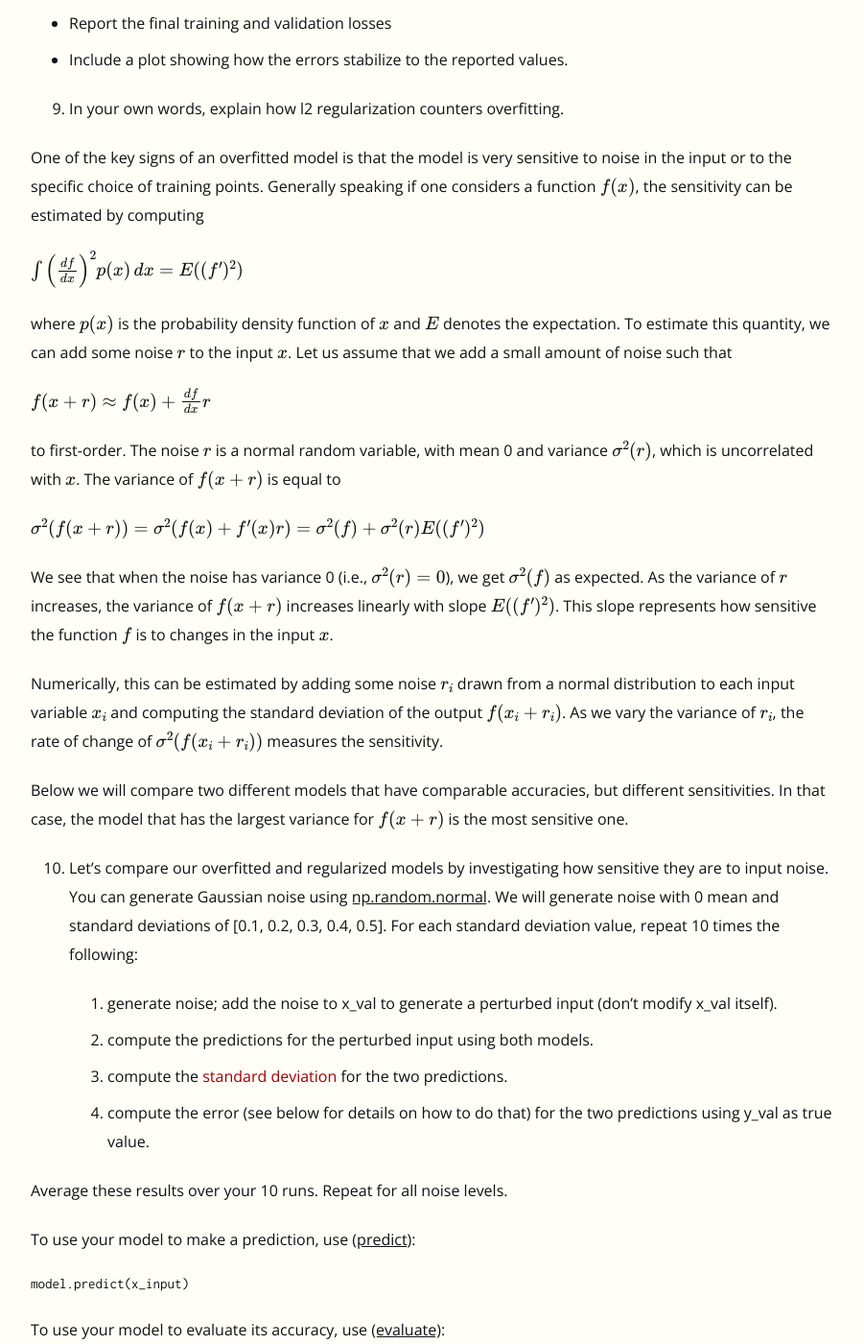
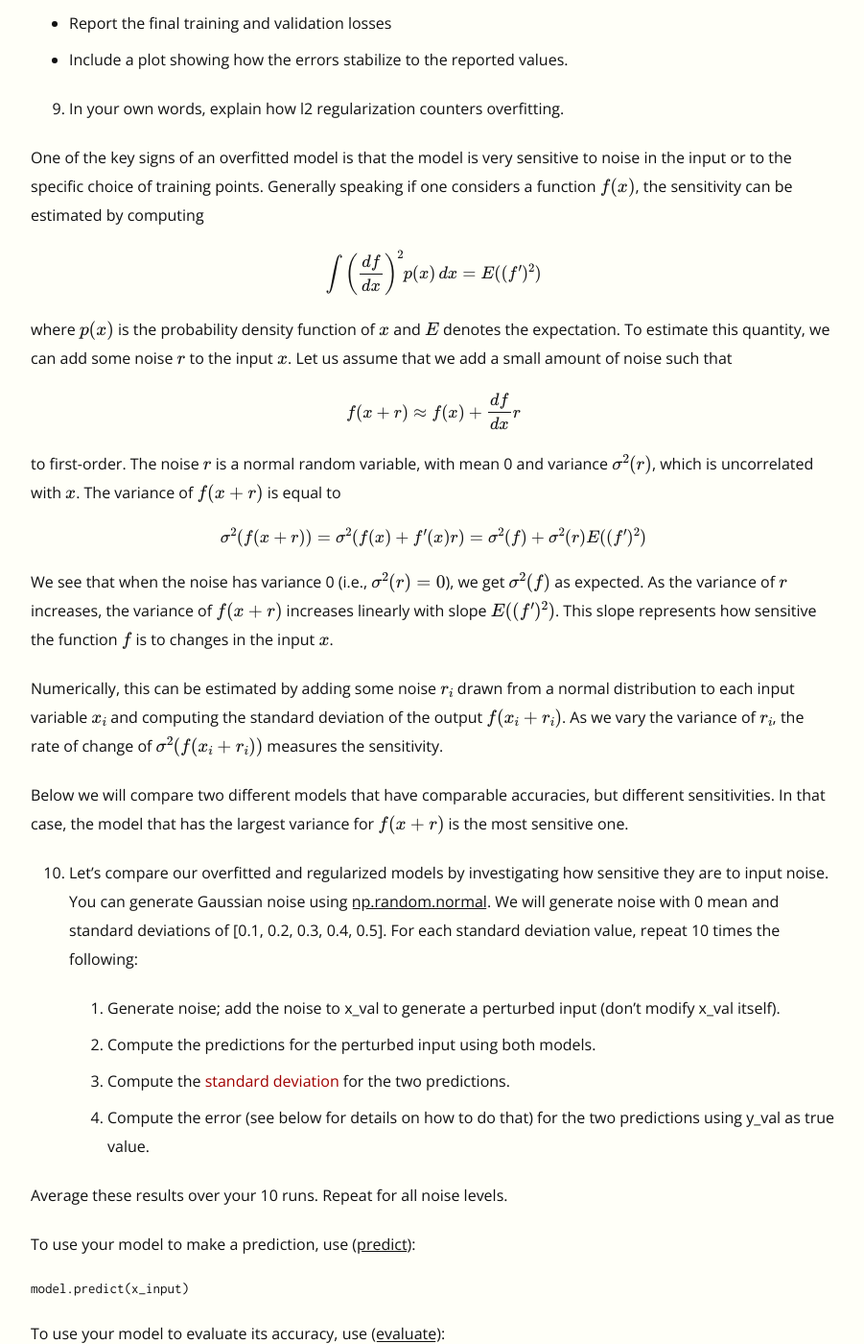
Before and after one commit to EricDarve/me343-cme216-winter-2021, a Jekyll site: the page built from Homework/HW2/HW2 Questions.md, in a window 1280 px wide and 1400 px high, scrolled down 4202 px. Shown: the whole window at 96% size, without its empty margins (128-1029 px from the left). Built offline with Jekyll 4.4.1, drawn with Linux system fonts in a browser that asks for light colours; formulas are drawn with MathJax 3; some of the changed text lies outside the part shown.

Commit message:
Small hwk 2 update

```diff
--- a/Homework/HW2/HW2 Questions.md
+++ b/Homework/HW2/HW2 Questions.md
@@ -29,9 +29,9 @@
 
 Submission instructions: turn in the code in your notebook to perform the following:
 
-- build the model
-- compile the model
-- run `summary()` and print the output
+- Build the model
+- Compile the model
+- Run `summary()` and print the output
 
 Answer the following question: how many trainable parameters does the model have?
 
@@ -70,8 +70,8 @@
 
 Submission instructions:
 
-- turn in the code to compute the histogram
-- turn in your plot of the histogram
+- Turn in the code to compute the histogram
+- Turn in your plot of the histogram
 
 In addition, comment on the two distributions.
 
@@ -107,15 +107,15 @@
 
 One of the key signs of an overfitted model is that the model is very sensitive to noise in the input or to the specific choice of training points. Generally speaking if one considers a function $f(x)$, the sensitivity can be estimated by computing
 
-$ \int \left( \frac{df}{dx} \right)^2 p(x) \, dx = E((f')^2) $
+$$ \int \left( \frac{df}{dx} \right)^2 p(x) \, dx = E((f')^2) $$
 
 where $p(x)$ is the probability density function of $x$ and $E$ denotes the expectation. To estimate this quantity, we can add some noise $r$ to the input $x$. Let us assume that we add a small amount of noise such that
 
-$ f(x + r) \approx f(x) + \frac{df}{dx} r $
+$$ f(x + r) \approx f(x) + \frac{df}{dx} r $$
 
 to first-order. The noise $r$ is a normal random variable, with mean 0 and variance $\sigma^2(r)$, which is uncorrelated with $x$. The variance of $f(x+r)$ is equal to
 
-$ \sigma^2(f(x+r)) = \sigma^2(f(x) + f'(x) r) = \sigma^2(f) + \sigma^2(r) E((f')^2) $
+$$ \sigma^2(f(x+r)) = \sigma^2(f(x) + f'(x) r) = \sigma^2(f) + \sigma^2(r) E((f')^2) $$
 
 We see that when the noise has variance 0 (i.e., $\sigma^2(r)=0$), we get $\sigma^2(f)$ as expected. As the variance of $r$ increases, the variance of $f(x+r)$ increases linearly with slope $E((f')^2)$. This slope represents how sensitive the function $f$ is to changes in the input $x$.
 
@@ -126,10 +126,10 @@
 {:start="10"}
 10. Let's compare our overfitted and regularized models by investigating how sensitive they are to input noise. You can generate Gaussian noise using [np.random.normal](https://docs.scipy.org/doc/numpy-1.15.0/reference/generated/numpy.random.normal.html). We will generate noise with 0 mean and standard deviations of [0.1, 0.2, 0.3, 0.4, 0.5]. For each standard deviation value, repeat 10 times the following:
 
-    1. generate noise; add the noise to x_val to generate a perturbed input (don't modify x_val itself).
-    2. compute the predictions for the perturbed input using both models.
-    3. compute the [standard deviation](https://docs.scipy.org/doc/numpy/reference/generated/numpy.std.html) for the two predictions.
-    4. compute the error (see below for details on how to do that) for the two predictions using y_val as true value.
+    1. Generate noise; add the noise to x_val to generate a perturbed input (don't modify x_val itself).
+    2. Compute the predictions for the perturbed input using both models.
+    3. Compute the [standard deviation](https://docs.scipy.org/doc/numpy/reference/generated/numpy.std.html) for the two predictions.
+    4. Compute the error (see below for details on how to do that) for the two predictions using y_val as true value.
 
 Average these results over your 10 runs. Repeat for all noise levels.
 
@@ -155,8 +155,8 @@
 
 Code submission instruction:
 
-- turn in the code used to compute the standard deviation vs noise
-- turn in the code used to compute the classification error in your model vs noise
+- Turn in the code used to compute the standard deviation vs noise
+- Turn in the code used to compute the classification error in your model vs noise
 
 In addition, turn in the following:
 
```
